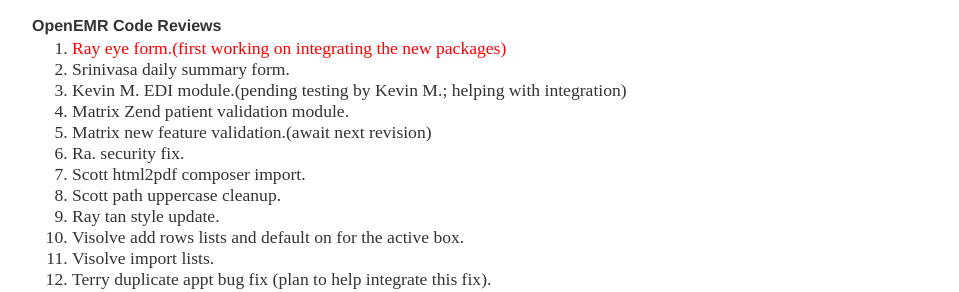
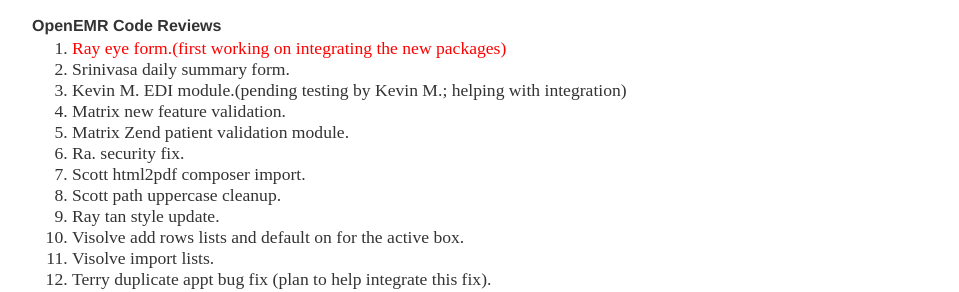
Before and after one commit to bradymiller/bradymiller.github.io, a Jekyll site: the page built from todo/index.md, in a window 1280 px wide. Shown: the part 281-573 px from the top of the page, without its empty margins (160-1119 px from the left). Built offline with Jekyll 4.4.1, drawn with Linux system fonts in a browser that asks for light colours.

Commit message:
Update todo list

```diff
--- a/todo/index.md
+++ b/todo/index.md
@@ -10,8 +10,8 @@
 1. <span style="color: red">Ray eye form.(first working on integrating the new packages)</span>
 1. Srinivasa daily summary form.
 1. Kevin M. EDI module.(pending testing by Kevin M.; helping with integration)
+1. Matrix new feature validation.
 1. Matrix Zend patient validation module.
-1. Matrix new feature validation.(await next revision)
 1. Ra. security fix.
 1. Scott html2pdf composer import.
 1. Scott path uppercase cleanup.
```
